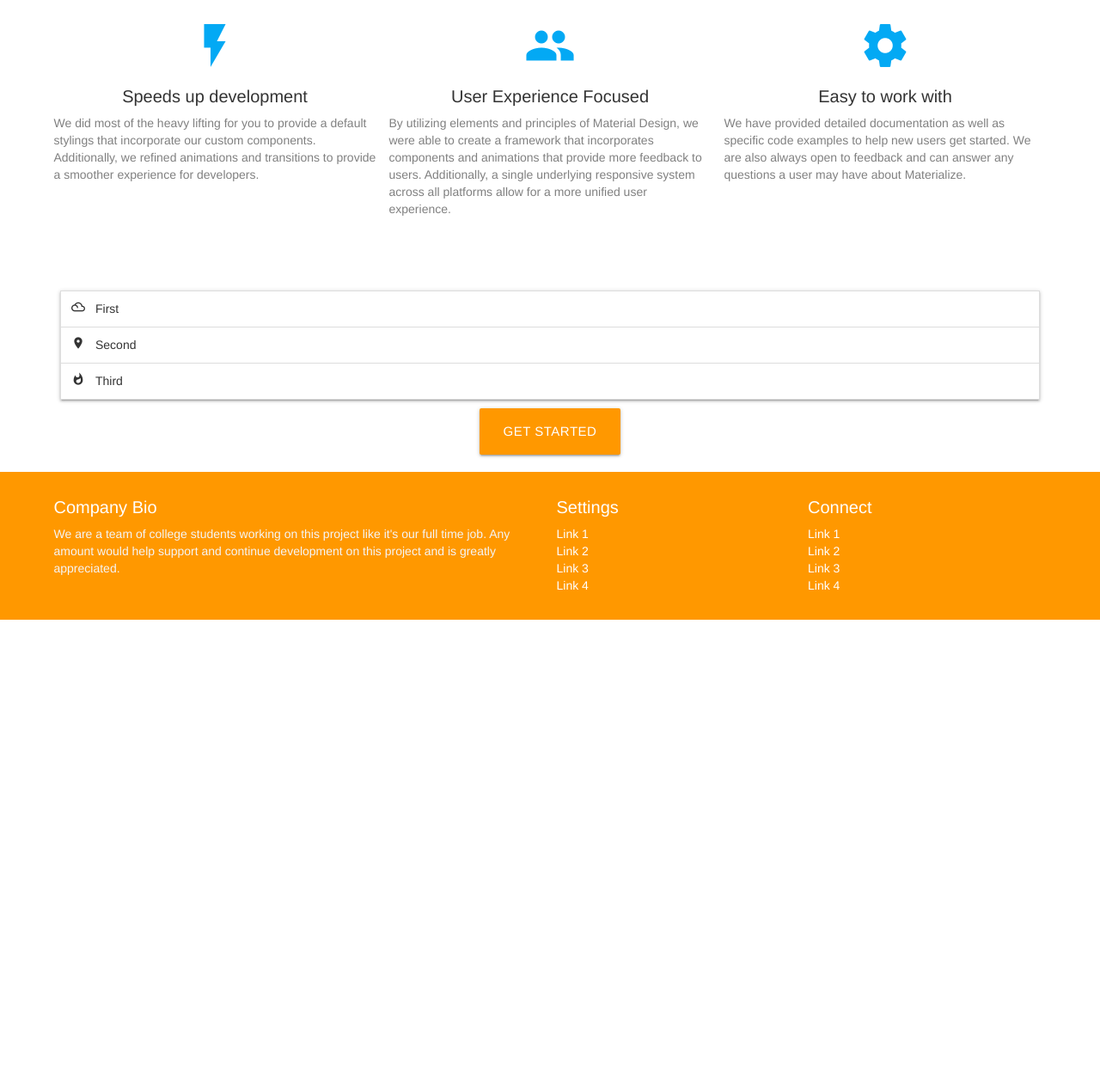
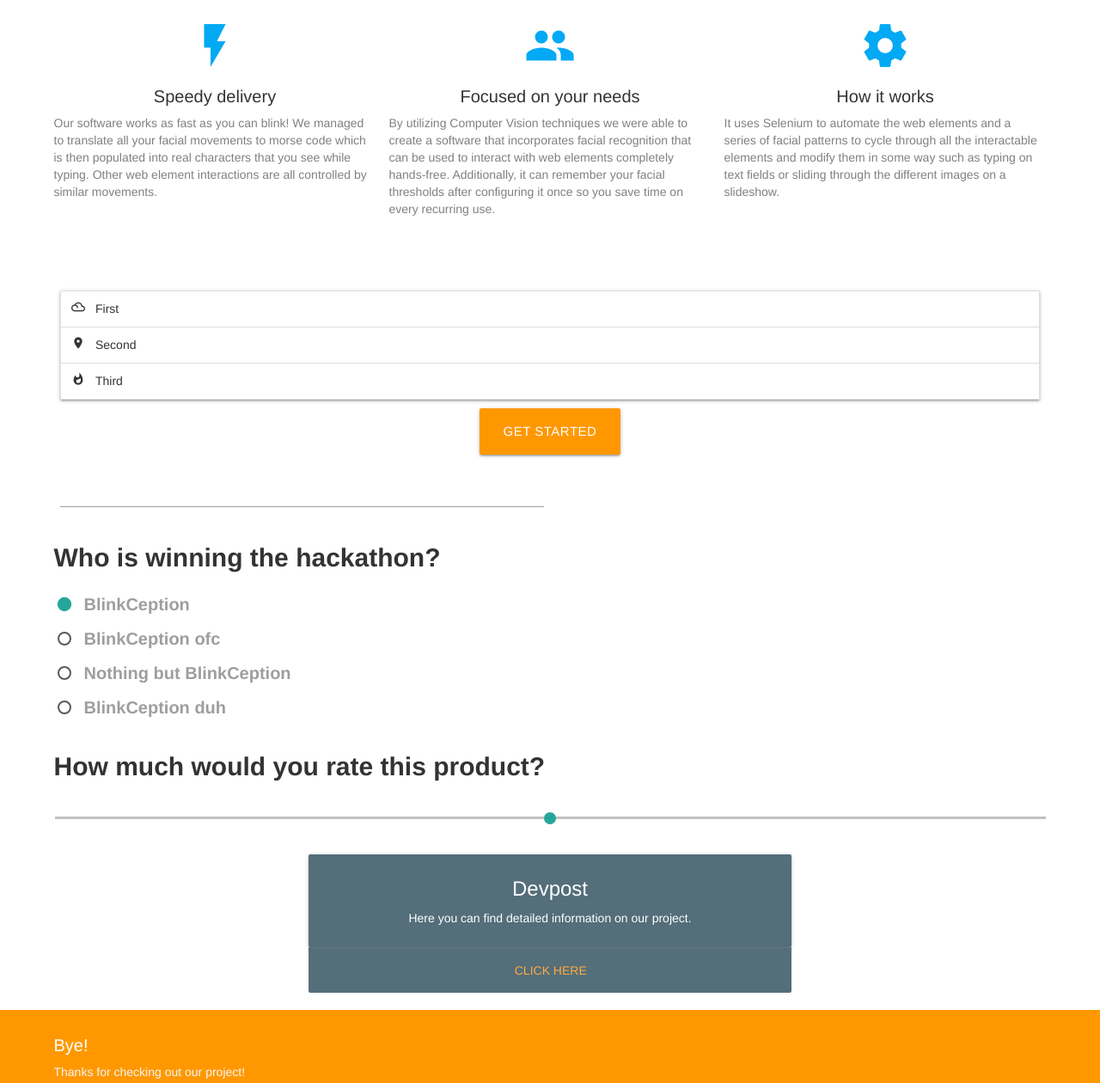
Before and after one commit to laksh22/blinkception-site, a plain HTML site: page index.html in a window 1280 px wide. Shown: the part 770-2030 px from the top of the page at 86% size. Before the commit the page ends 1491 px from the top, so only its background shows below. Drawn offline with nearby package versions, Linux system fonts and the light colour scheme.

Commit message:
Single page site

```diff
--- a/index.html
+++ b/index.html
@@ -39,10 +39,6 @@
   <!--- NavBar  -->
   <nav class="light-blue lighten-1" role="navigation">
     <div class="nav-wrapper container"><a style="font-size: 30px;text-decoration: none; margin-left: 80px" id="logo-container" href="#" class="brand-logo"><i class="material-icons" style="font-size: 50px">remove_red_eye</i>BlinkCeption</a>
-      <ul class="right hide-on-med-and-down">
-        <li><a class="bc-first bc-1 bc-navbar" style="font-size: 20px; text-decoration: none;" href="index.html">Home</a></li>
-        <li style="margin-right: 80px;"><a class="bc-2 bc-navbar" style="font-size: 20px;text-decoration: none;" href="more.html">More</a></li>
-      </ul>
       <a href="#" data-target="nav-mobile" class="sidenav-trigger"><i class="material-icons">menu</i></a>
     </div>
   </nav>
@@ -132,27 +128,27 @@
         <div class="col s12 m4">
           <div class="icon-block">
             <h2 class="center light-blue-text"><i class="large material-icons">flash_on</i></h2>
-            <h5 class="center">Speeds up development</h5>
+            <h5 class="center">Speedy delivery</h5>
 
-            <p style="color: grey;" class="light">We did most of the heavy lifting for you to provide a default stylings that incorporate our custom components. Additionally, we refined animations and transitions to provide a smoother experience for developers.</p>
+            <p style="color: grey;" class="light">Our software works as fast as you can blink! We managed to translate all your facial movements to morse code which is then populated into real characters that you see while typing. Other web element interactions are all controlled by similar movements.</p>
           </div>
         </div>
 
         <div class="col s12 m4">
           <div class="icon-block">
             <h2 class="center light-blue-text"><i class="large material-icons">group</i></h2>
-            <h5 class="center">User Experience Focused</h5>
+            <h5 class="center">Focused on your needs</h5>
 
-            <p style="color: grey;" class="light">By utilizing elements and principles of Material Design, we were able to create a framework that incorporates components and animations that provide more feedback to users. Additionally, a single underlying responsive system across all platforms allow for a more unified user experience.</p>
+            <p style="color: grey;" class="light">By utilizing Computer Vision techniques we were able to create a software that incorporates facial recognition that can be used to interact with web elements completely hands-free. Additionally, it can remember your facial thresholds after configuring it once so you save time on every recurring use.</p>
           </div>
         </div>
 
         <div class="col s12 m4">
           <div class="icon-block">
             <h2 class="center light-blue-text"><i class="large material-icons">settings</i></h2>
-            <h5 class="center">Easy to work with</h5>
+            <h5 class="center">How it works</h5>
 
-            <p style="color: grey;" class="light">We have provided detailed documentation as well as specific code examples to help new users get started. We are also always open to feedback and can answer any questions a user may have about Materialize.</p>
+            <p style="color: grey;" class="light">It uses Selenium to automate the web elements and a series of facial patterns to cycle through all the interactable elements and modify them in some way such as typing on text fields or sliding through the different images on a slideshow. </p>
           </div>
         </div>
       </div>
@@ -180,9 +176,75 @@
   </div>
 
   <!-- Button with toast-->
-  <div class="row center bc-8 bc-last bc-button">
+  <div class="row center bc-8 bc-button">
     <a style="text-decoration:none" id="download-button" class="btn-large waves-effect waves-light orange" onclick="M.toast({html: 'Button Clicked!', displayLength: 2000})">Get Started</a>
   </div>
+
+  <!--- Form  -->
+<div class="container">
+  <form class="col s12" role="form" action="" method="post" enctype="text/plain">
+      <div class="row">
+        <div class="input-field col s6">
+          <input id="first_name" type="text" name="first_name" class="validate bc-9 bc-input" required>
+        </div>
+      </div>
+      <div class="row">
+        <div style="padding-bottom: 20px"><b style="font-size: 30px;">Who is winning the hackathon?</b></div>
+        <p class="bc-10 bc-button" >
+      <label>
+        <input name="group1" type="radio" checked />
+        <span style="font-size: 20px;">BlinkCeption</span>
+      </label>
+    </p>
+    <p class="bc-11 bc-button" >
+      <label>
+        <input name="group1" type="radio" />
+        <span style="font-size: 20px;">BlinkCeption ofc</span>
+      </label>
+    </p>
+    <p class="bc-12 bc-button" >
+      <label>
+        <input name="group1" type="radio"  />
+        <span style="font-size: 20px;">Nothing but BlinkCeption</span>
+      </label>
+    </p>
+    <p class="bc-13 bc-button" >
+      <label>
+        <input name="group1" type="radio"/>
+        <span style="font-size: 20px;">BlinkCeption duh</span>
+      </label>
+    </p>
+      </div>
+      <div class="row">
+        <div style="padding-bottom: 20px"><b style="font-size: 30px;">How much would you rate this product?</b></div>
+        <p class="range-field">
+      <input class="bc-slide bc-14" type="range" id="test5" min="0" max="100"/>
+        </p>
+      </div>
+    </form>
+</div>
+
+
+<!-- Card -->
+<div class="container">
+  <div class="row">
+    <div class="col m12">
+    <div class="col s6 m6 offset-m3">
+      <div class="card blue-grey darken-1">
+        <div class="card-content white-text">
+          <span class="card-title" style="text-align: center;">Devpost</span>
+          <p style="text-align: center;">Here you can find detailed information on our project.</p>
+        </div>
+        <div class="card-action col m12">
+          <div class="col offset-m4">
+          <a class="bc-9 bc-last bc-button" href="https://devpost.com/software/blinkception"><span style="margin-left: 37px;">Click Here</span></a>
+          </div>
+        </div>
+      </div>
+    </div>
+    </div>
+  </div>
+</div>
 
   <!-- Footer -->
 
@@ -190,28 +252,8 @@
     <div class="container">
       <div class="row">
         <div class="col l6 s12">
-          <h5 class="white-text">Company Bio</h5>
-          <p class="grey-text text-lighten-4">We are a team of college students working on this project like it's our full time job. Any amount would help support and continue development on this project and is greatly appreciated.</p>
-
-
-        </div>
-        <div class="col l3 s12">
-          <h5 class="white-text">Settings</h5>
-          <ul>
-            <li><a class="white-text" href="#!">Link 1</a></li>
-            <li><a class="white-text" href="#!">Link 2</a></li>
-            <li><a class="white-text" href="#!">Link 3</a></li>
-            <li><a class="white-text" href="#!">Link 4</a></li>
-          </ul>
-        </div>
-        <div class="col l3 s12">
-          <h5 class="white-text">Connect</h5>
-          <ul>
-            <li><a class="white-text" href="#!">Link 1</a></li>
-            <li><a class="white-text" href="#!">Link 2</a></li>
-            <li><a class="white-text" href="#!">Link 3</a></li>
-            <li><a class="white-text" href="#!">Link 4</a></li>
-          </ul>
+          <h5 class="white-text">Bye!</h5>
+          <p class="grey-text text-lighten-4">Thanks for checking out our project!</p>
         </div>
       </div>
     </div>
```
Also changed, not shown: more.html (deleted, +0 -153 lines).
